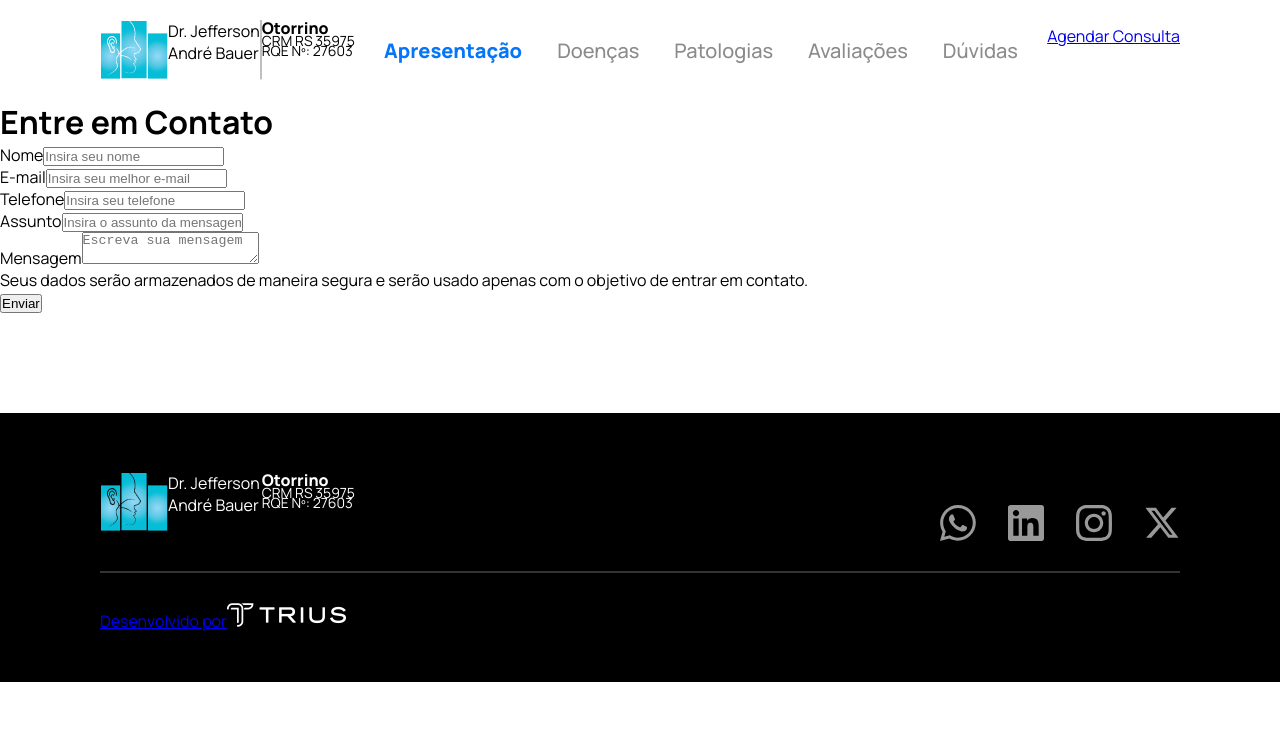
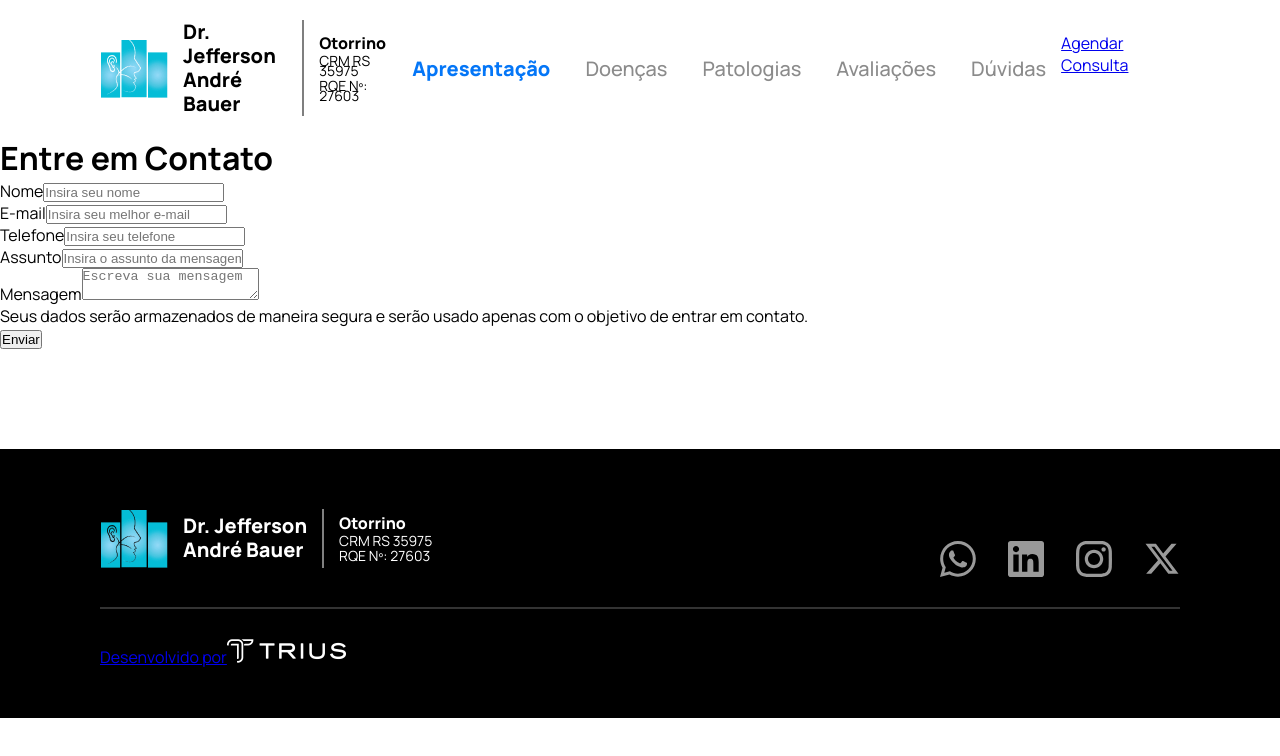
Before and after one commit to agencia-zopa/jefferson-website, a Next.js app: page /contato in a window 1280 px wide. Shown: the top 756 px of the page. Built offline with nearby package versions, Linux system fonts and the light colour scheme.

Commit message:
fix: fixed multiple minor details in the footer, faq, and more

```diff
--- /dev/null
+++ b/src/app/section-ids.ts
@@ -0,0 +1,8 @@
+/* IDs of the sections to define the scroll behavior. This was previously defined in navbar.component.tsx but it was causing a compile error */
+export enum SectionIDs {
+  INTRODUCTION = 'apresentacao',
+  DISEASES = 'doencas',
+  PATHOLOGIES = 'patologias',
+  REVIEWS = 'avaliacoes',
+  FAQ = 'duvidas'
+}
--- a/src/components/faq-item/faq-item.component.tsx
+++ b/src/components/faq-item/faq-item.component.tsx
@@ -10,7 +10,7 @@ export interface FaqItemProps {
 
 export function FaqItem({ title, text }: FaqItemProps) {
   return (
-    <div>
+    <div className={styles.faqItem}>
       <div className={styles.iconWrapper}>
         <Image src={commentIcon} alt={''} />
       </div>
--- a/src/components/faq-section/faq-section.component.tsx
+++ b/src/components/faq-section/faq-section.component.tsx
@@ -1,5 +1,6 @@
 import commentIcon from '@public/comment-01.svg';
 
+import { SectionIDs } from '@/app/section-ids';
 import { FaqItem } from '@/components/faq-item/faq-item.component';
 import { GenericButton } from '@/components/generic-button/generic-button.component';
 import { SectionTitle } from '@/components/section-title/section-title.component';
@@ -8,7 +9,7 @@ import styles from './faq-section.module.scss';
 
 export function FaqSection() {
   return (
-    <div className={styles.faqSection} id={'faq'}>
+    <div className={styles.faqSection} id={SectionIDs.FAQ}>
       <SectionTitle>Perguntas Frequentes</SectionTitle>
       <div className={styles.faqItemsList}>
         <FaqItem
--- a/src/components/introduction-section/introduction-section.component.tsx
+++ b/src/components/introduction-section/introduction-section.component.tsx
@@ -1,12 +1,14 @@
 import DoctorImage from '@public/IMG_2662.jpg';
 import Image from 'next/image';
 import React from 'react';
+
+import { SectionIDs } from '@/app/section-ids';
 
 import styles from './introduction-section.module.scss';
 
 export function PresentationSection() {
   return (
-    <div className={styles.container} id={'apresentacao'}>
+    <div className={styles.container} id={SectionIDs.INTRODUCTION}>
       <Image src={DoctorImage} alt={''} />
       <div className={styles.content}>
         <h1>Dr. Jefferson André Bauer</h1>
@@ -18,6 +20,7 @@ export function PresentationSection() {
         </p>
         <div className={styles.divider} />
         <h1>Formação</h1>
+
         <ul>
           <li>
             - Mestrado em Cirurgia, Universidade Federal do Rio Grande do Sul,
--- a/src/components/logo-with-details/logo-with-details.component.tsx
+++ b/src/components/logo-with-details/logo-with-details.component.tsx
@@ -1,4 +1,3 @@
-import pipe from '@public/divider.png';
 import logoClinica from '@public/logo_clinica_otorrino-4.png';
 import Image from 'next/image';
 
@@ -8,20 +7,22 @@ export interface LogoWithDetailsProps {
   darkVersion?: boolean;
 }
 
-export function LogoWithDetails({ darkVersion }: LogoWithDetailsProps) {
+export function LogoWithDetails({ darkVersion = false }: LogoWithDetailsProps) {
+  const darkModeClass = darkVersion ? styles.dark : '';
+
   return (
-    <div className={`${styles.about} ${darkVersion ? styles.dark : ''}`}>
-      <Image src={logoClinica} alt={'Logotipo da cliníca'} />
-      <p className={styles.doctorName}>
+    <div className={`${styles.about} ${darkModeClass}`.trim()}>
+      <Image src={logoClinica} alt={''} />
+      <p className={styles.name}>
         Dr. Jefferson
         <br />
         André Bauer
       </p>
-      <Image src={pipe} alt={''} className={styles.pipe} />
-      <div className={styles.doctorInfo}>
-        <p className={styles.specialization}> Otorrino </p>
-        <p className={styles.crm}>CRM RS 35975</p>
-        <p className={styles.rqe}>RQE Nº: 27603</p>
+      <div className={`${styles.pipe} ${darkModeClass}`.trim()} />
+      <div className={styles.info}>
+        <span>Otorrino</span>
+        <span>CRM RS 35975</span>
+        <span>RQE Nº: 27603</span>
       </div>
     </div>
   );
--- a/src/components/logo-with-details/logo-with-details.module.scss
+++ b/src/components/logo-with-details/logo-with-details.module.scss
@@ -1,44 +1,46 @@
 .about {
   display: flex;
-  flex-direction: row;
+  align-items: center;
+  gap: 15px;
 
   &.dark {
     color: white;
   }
 }
 
-.title {
+.name {
   font-size: 20px;
   font-weight: 800;
-  margin-left: 15px;
-  margin-right: 18px;
-  line-height: 24px;
+  line-height: 120%;
   align-items: center;
   display: flex;
   justify-content: space-between;
 }
 
-.doctor-info {
-  margin-left: 13px;
-  padding: 7px 0;
+.info {
   display: flex;
   flex-direction: column;
-  justify-content: space-between;
-  gap: 2px;
+  gap: 5px;
+
+  span {
+    font-size: 14px;
+    line-height: 70%;
+  }
+
+  span:first-of-type {
+    font-size: 16px;
+    font-weight: 800;
+    line-height: 100%;
+  }
 }
 
-.specialization {
-  font-size: 16px;
-  font-weight: 800;
-  line-height: 16px;
+.pipe {
+  width: 1px;
+  align-self: stretch;
+  border: 1px solid black;
+  opacity: 0.5;
+
+  &.dark {
+    border-color: white;
+  }
 }
-
-.crm {
-  font-size: 14px;
-  line-height: 10px;
-}
-
-.rqe {
-  font-size: 14px;
-  line-height: 10px;
-}
--- a/src/components/navbar/navbar.component.tsx
+++ b/src/components/navbar/navbar.component.tsx
@@ -1,6 +1,7 @@
 'use client';
 import { useState } from 'react';
 
+import { SectionIDs } from '@/app/section-ids';
 import { LogoWithDetails } from '@/components/logo-with-details/logo-with-details.component';
 
 import { ScheduleAppointment } from '../schedule-appointment/schedule-appointment.component';
@@ -19,11 +20,11 @@ export function Navbar() {
   };
 
   const navOptions: NavItem[] = [
-    { label: 'Apresentação', href: 'apresentacao' },
-    { label: 'Doenças', href: 'doencas' },
-    { label: 'Patologias', href: 'patologias' },
-    { label: 'Avaliações', href: 'avaliacoes' },
-    { label: 'Dúvidas', href: 'duvidas' }
+    { label: 'Apresentação', href: SectionIDs.INTRODUCTION },
+    { label: 'Doenças', href: SectionIDs.DISEASES },
+    { label: 'Patologias', href: SectionIDs.PATHOLOGIES },
+    { label: 'Avaliações', href: SectionIDs.REVIEWS },
+    { label: 'Dúvidas', href: SectionIDs.FAQ }
   ];
 
   return (
--- a/src/components/pathology-section/pathology-section.component.tsx
+++ b/src/components/pathology-section/pathology-section.component.tsx
@@ -4,6 +4,7 @@ import 'swiper/scss';
 
 import { Swiper, SwiperSlide } from 'swiper/react';
 
+import { SectionIDs } from '@/app/section-ids';
 import { SectionTitle } from '@/components/section-title/section-title.component';
 
 import { Card, CardProps } from '../card/card.component';
@@ -44,7 +45,7 @@ const cards: CardProps[] = [
 
 export function PathologySection() {
   return (
-    <div className={styles.container} id={'patologias'}>
+    <div className={styles.container} id={SectionIDs.PATHOLOGIES}>
       <SectionTitle>Patologias</SectionTitle>
       <Swiper
         className={styles.swiper}
--- a/src/components/reviews-section/reviews-section.component.tsx
+++ b/src/components/reviews-section/reviews-section.component.tsx
@@ -1,3 +1,4 @@
+import { SectionIDs } from '@/app/section-ids';
 import { Review, ReviewProps } from '@/components/review/review.component';
 import { SectionTitle } from '@/components/section-title/section-title.component';
 
@@ -44,7 +45,7 @@ const reviews: ReviewProps[] = [
 
 export function ReviewsSection() {
   return (
-    <div className={styles.container} id={'avaliacoes'}>
+    <div className={styles.container} id={SectionIDs.REVIEWS}>
       <SectionTitle>Algumas avaliações</SectionTitle>
       <div className={styles.grid}>
         {reviews.map((review, index) => (
```
Also changed, not shown: public/divider.png (deleted).
